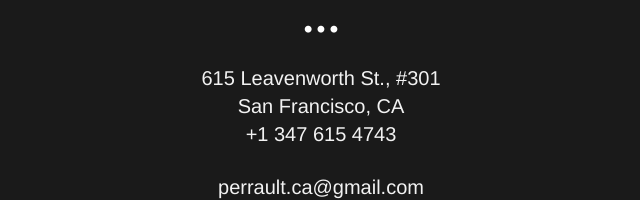
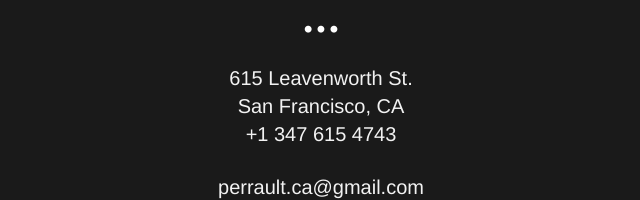
Before and after one commit to caperrault/Creative-Code-Portfolio, a plain HTML site: page index.html in a window 1280 px wide. Shown: the part 2040-2240 px from the top of the page, without its empty margins (319-959 px from the left). Drawn offline with nearby package versions, Linux system fonts and the light colour scheme.

Commit message:
address fix

```diff
--- a/index.html
+++ b/index.html
@@ -138,7 +138,7 @@
 				<p class="centered"><i class="icon icon-circle"></i><i class="icon icon-circle"></i><i class="icon icon-circle"></i></p>
 
 				<div class="col-lg-6 col-lg-offset-3">
-					<p>615 Leavenworth St., #301 <br/>San Francisco, CA<br/>+1 347 615 4743</p>
+					<p>615 Leavenworth St. <br/>San Francisco, CA<br/>+1 347 615 4743</p>
 					<p>perrault.ca@gmail.com</p>
 				</div>
 			</div>
```
